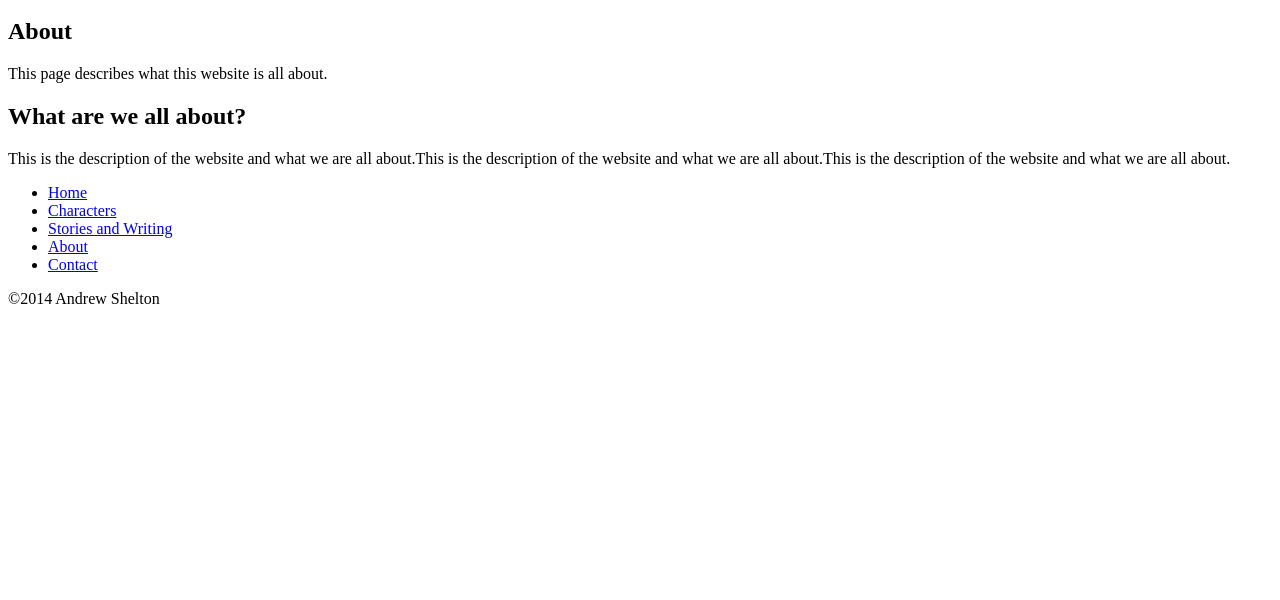
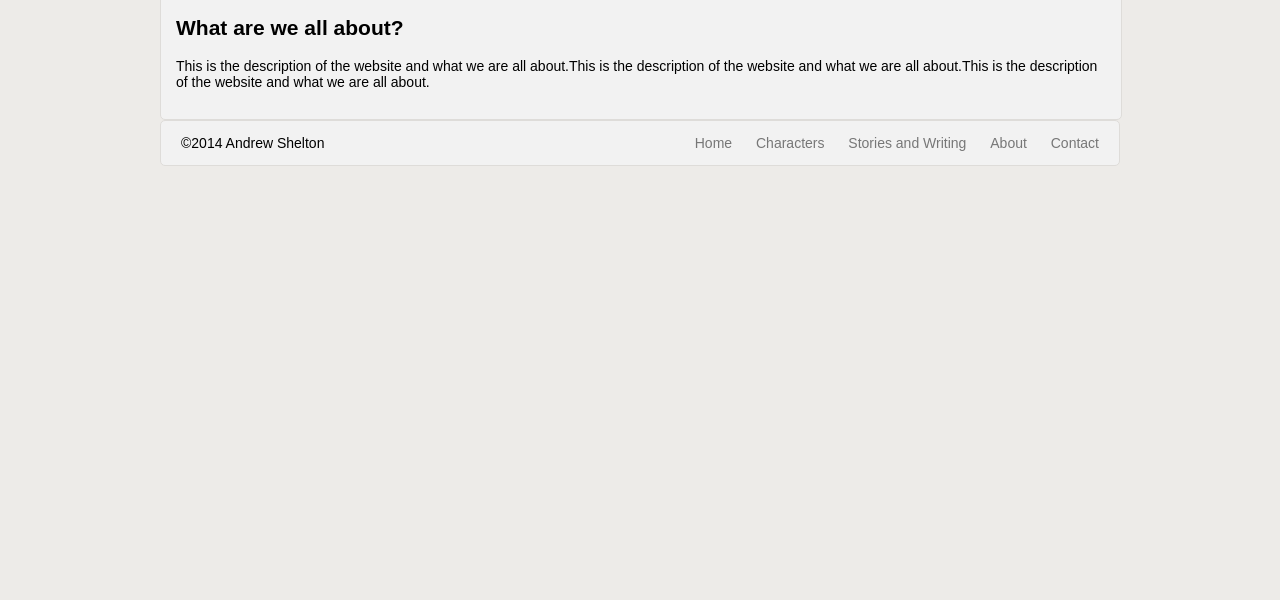
Before and after one commit to dshelts/dshelts.github.io, a plain HTML site: page about/index.html in a window 1280 px wide. Shown: the part 200-800 px from the top of the page. Drawn offline with Linux system fonts and the light colour scheme; files whose address does not match are found by name.

Commit message:
proper connections maybe?

```diff
--- a/about/index.html
+++ b/about/index.html
@@ -1,7 +1,8 @@
 <!DOCTYPE html>
+<!-- About index  -->
 <html>
 	<head>
-		<link rel="stylesheet" type="text/css" href="about-style.css">
+		<link rel="stylesheet" type="text/css" href="style.css">
 		<title>Andrew Shelton | About</title>
 	</head>
 	<body>
--- a/about/style.css
+++ b/about/style.css
@@ -1,3 +1,4 @@
+/*about style*/
 body{
 	background-color: #EDEBE8;
 }
--- a/characters/style.css
+++ b/characters/style.css
@@ -1,4 +1,5 @@
-/*characters-style.css*/body{
+/*style.css*/
+body{
 	background-color: #EDEBE8;
 }
 
--- a/contact/style.css
+++ b/contact/style.css
@@ -1,3 +1,4 @@
+/*contact style*/
 body{
 	background-color: #EDEBE8;
 }
--- a/style.css
+++ b/style.css
@@ -1,3 +1,5 @@
+/*MAIN PAGE STYLE SHEET*/
+
 body{
 	background-color: #EDEBE8;
 }
```
Also changed, not shown: characters/index.html (+1 -0 lines), contact/index.html (+2 -1 lines), index.html (+1 -0 lines).
